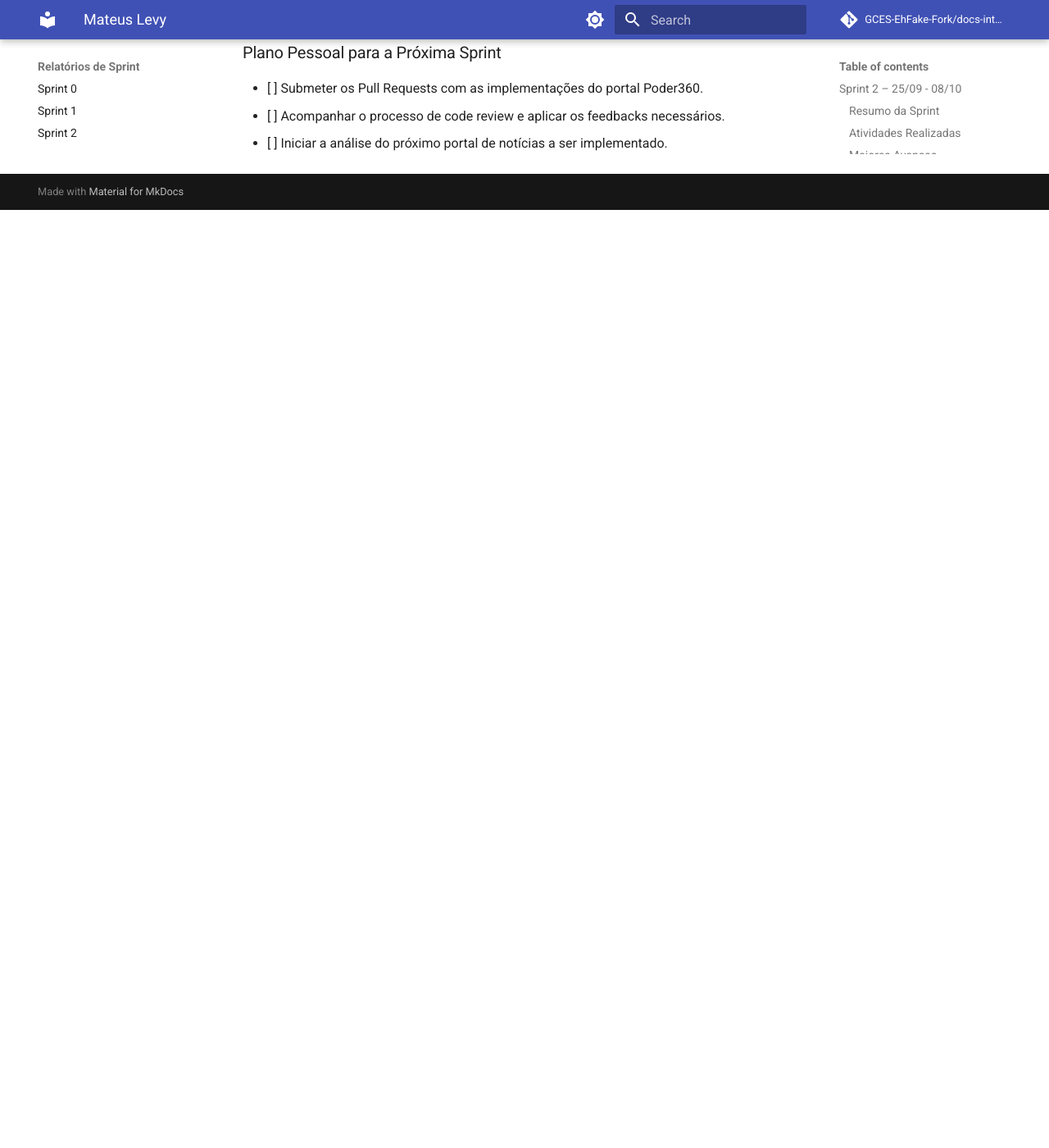
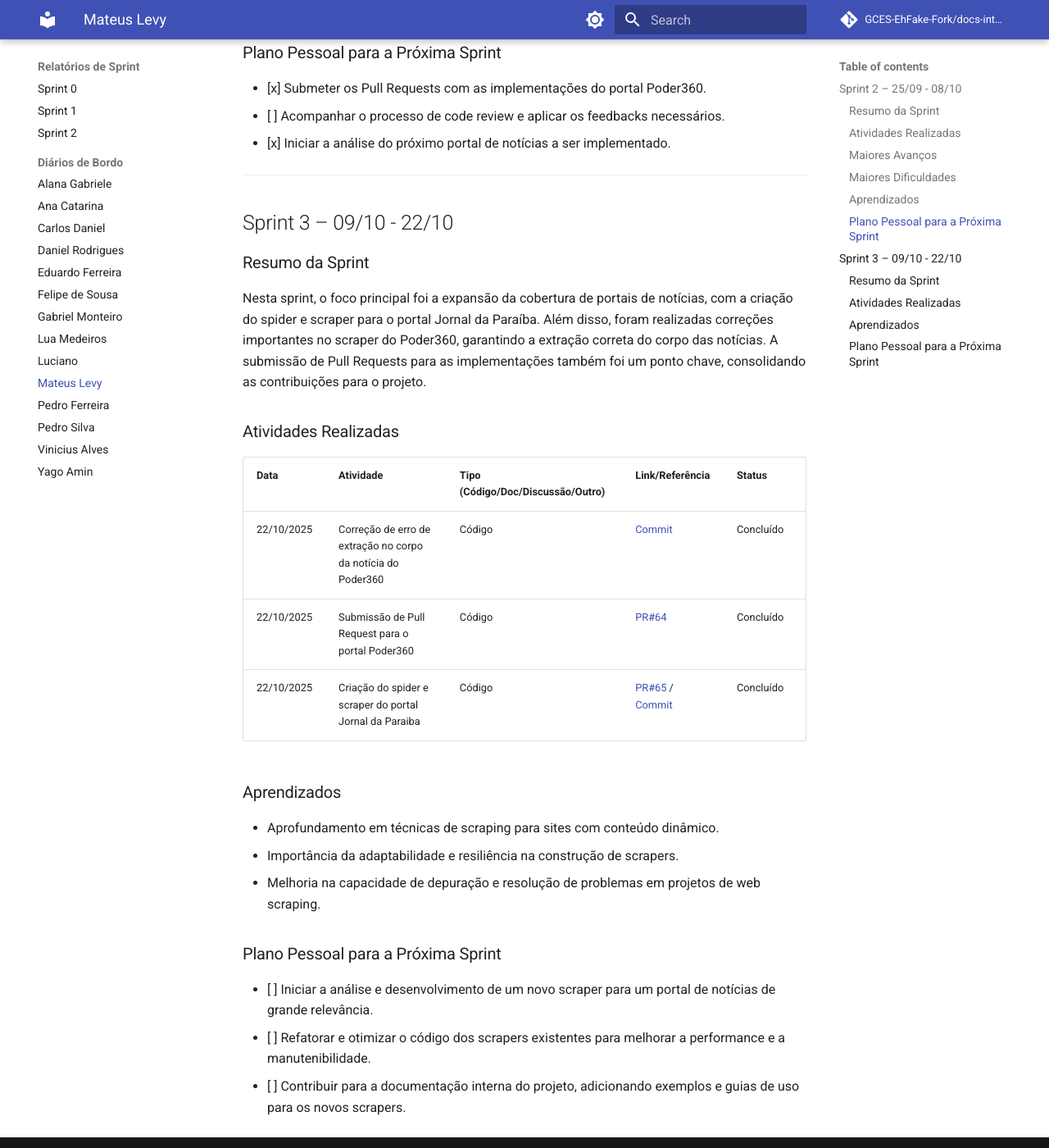
Before and after one commit to GCES-EhFake-Fork/docs-interno, an MkDocs documentation site: the page built from docs/diarios/diarioMateusLevy.md, in a window 1280 px wide and 1400 px high, scrolled down 1379 px. Shown: the whole window at 82% size. Built offline with MkDocs 1.6.1 and Material for MkDocs 9.7.7, drawn with Linux system fonts in a browser that asks for light colours; comment, search, counter and statistics services are not loaded; before the commit the page ends 1635 px from its top, so only the background shows below that.

Commit message:
docs: diario de bordo mateus (sprint 3)

```diff
--- a/docs/diarios/diarioMateusLevy.md
+++ b/docs/diarios/diarioMateusLevy.md
@@ -38,6 +38,34 @@ Nesta sprint, o foco foi a expansão da cobertura de portais de notícias do pro
 
 ### Plano Pessoal para a Próxima Sprint
 
-- [ ] Submeter os Pull Requests com as implementações do portal Poder360.
+- [x] Submeter os Pull Requests com as implementações do portal Poder360.
 - [ ] Acompanhar o processo de code review e aplicar os feedbacks necessários.
-- [ ] Iniciar a análise do próximo portal de notícias a ser implementado.
+- [x] Iniciar a análise do próximo portal de notícias a ser implementado.
+
+---
+
+## Sprint 3 – 09/10 - 22/10
+
+### Resumo da Sprint
+
+Nesta sprint, o foco principal foi a expansão da cobertura de portais de notícias, com a criação do spider e scraper para o portal Jornal da Paraíba. Além disso, foram realizadas correções importantes no scraper do Poder360, garantindo a extração correta do corpo das notícias. A submissão de Pull Requests para as implementações também foi um ponto chave, consolidando as contribuições para o projeto.
+
+### Atividades Realizadas
+
+| Data       | Atividade                                                              | Tipo (Código/Doc/Discussão/Outro) | Link/Referência                                                                                                                                                                                                                                                                                                                              | Status    |
+| ---------- | ---------------------------------------------------------------------- | --------------------------------- | ------------------------------------------------------------------------------------------------------------------------------------------------------------------------------------------------------------------------------------------------------------------------------------------------------------------------------------------- | --------- |
+| 22/10/2025 | Correção de erro de extração no corpo da notícia do Poder360           | Código                            | [Commit](https://github.com/GCES-EhFake-Fork/checkUp/commit/7930a91)                                                                                                                                                                                                                                                       | Concluído |
+| 22/10/2025 | Submissão de Pull Request para o portal Poder360                       | Código                            | [PR#64](https://github.com/EH-FAKE/check-up/pull/64)                                                                                                                                                                                                                                                                                                | Concluído |
+| 22/10/2025 | Criação do spider e scraper do portal Jornal da Paraiba                | Código                            | [PR#65](https://github.com/EH-FAKE/check-up/pull/65) / [Commit](https://github.com/EH-FAKE/check-up/pull/65/commits/3e82910c1746eff8d1a5fbde45b5416cfe454baf) | Concluído |
+
+### Aprendizados
+
+- Aprofundamento em técnicas de scraping para sites com conteúdo dinâmico.
+- Importância da adaptabilidade e resiliência na construção de scrapers.
+- Melhoria na capacidade de depuração e resolução de problemas em projetos de web scraping.
+
+### Plano Pessoal para a Próxima Sprint
+
+- [ ] Iniciar a análise e desenvolvimento de um novo scraper para um portal de notícias de grande relevância.
+- [ ] Refatorar e otimizar o código dos scrapers existentes para melhorar a performance e a manutenibilidade.
+- [ ] Contribuir para a documentação interna do projeto, adicionando exemplos e guias de uso para os novos scrapers.
```
